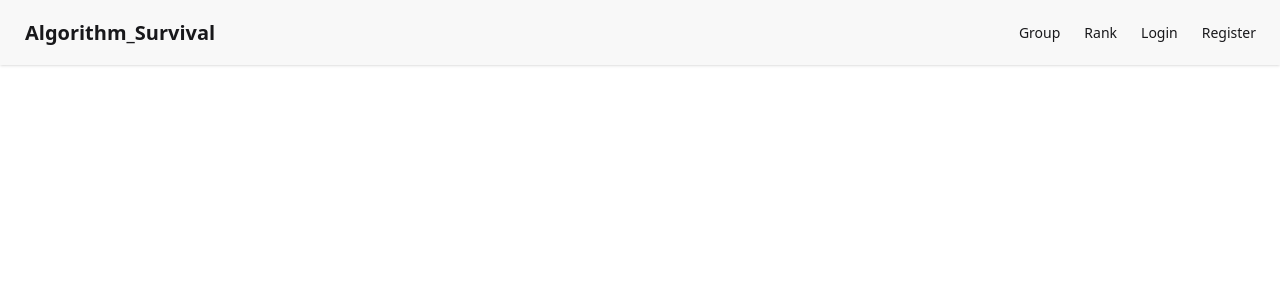
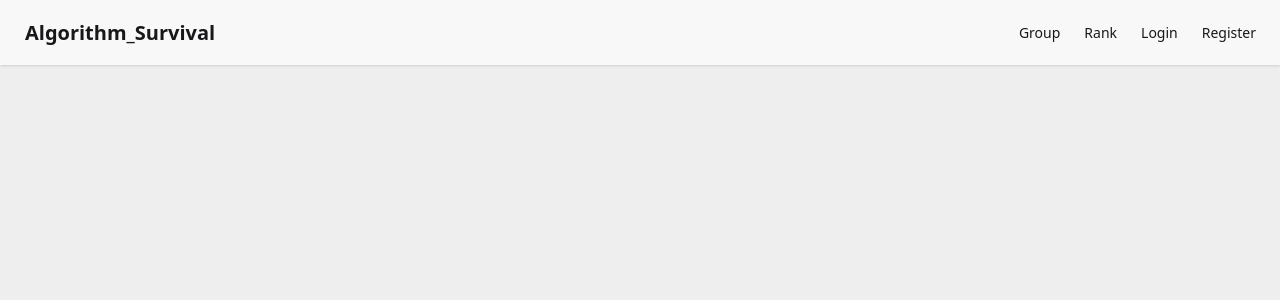
Before and after one commit to 7seoul/algorithm-survival-client, a React (Vite) app: page / in a window 1280 px wide. Shown: the top 300 px of the page. Built offline with nearby package versions, Linux system fonts and the light colour scheme; a web font is replaced by a local one.

Commit message:
fix: 전체 화면 bg 컬러 변경

```diff
--- a/src/App.tsx
+++ b/src/App.tsx
@@ -8,7 +8,7 @@
   return (
     <QueryClientProvider client={queryClient}>
       <BrowserRouter>
-      <div className="min-h-screen flex flex-col items-center">
+      <div className="min-h-screen flex flex-col items-center bg-base-300">
       <Navbar />
         <div className="w-full max-w-7xl flex flex-col gap-4">
         <Routes>
```
